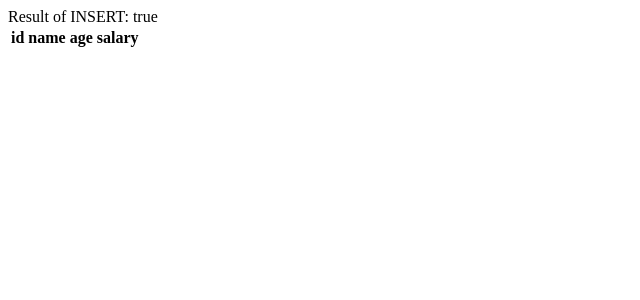
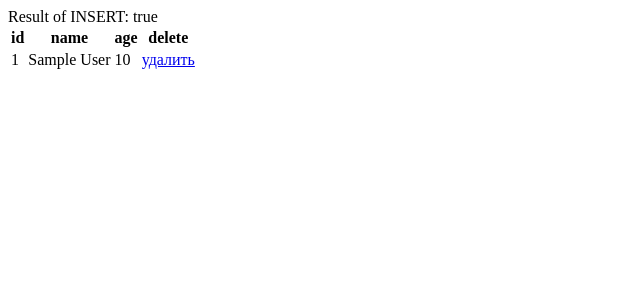
Before and after one commit to OlG3/test, a PHP site: page /index.php in a window 1280 px wide. Shown: the top 300 px of the page, without its empty margins (0-640 px from the left). Run offline with PHP 8.4, Linux system fonts and the light colour scheme; tables that the repository leaves empty or names only in its code hold one stand-in row (values such as "Sample post"); data that the repository does not hold is empty.

Commit message:
Delete user query

```diff
--- a/code.php
+++ b/code.php
@@ -57,7 +57,57 @@ if(mysqli_connect_errno()) {
 //$query = "INSERT INTO user SET name='Джон', age=20";
 //$query = "INSERT INTO user (name, age) VALUES ('Катя', 20), ('Юля', 25), ('Женя', 30)";
 
-$query = "SELECT * FROM user WHERE id>0 ORDER BY age";
+
+$query = "SELECT * FROM user";
+$result = mysqli_query($con, $query) or die(mysqli_error($con));
+for ($data = []; $row = mysqli_fetch_assoc($result); $data[] = $row);
+
+
+// Удаление по id (до получения!):
+if (isset($_GET['del'])) {
+  $del = $_GET['del'];
+  $query = "DELETE FROM user WHERE id=$del";
+  mysqli_query($con, $query) or die(mysqli_error($con));
+}
+
+
+$result = '';
+
+foreach ($data as $elem) {
+  $result .= '<tr>';
+
+  $result .= '<td>' . $elem['id'] . '</td>';
+  $result .= '<td>' . $elem['name'] . '</td>';
+  $result .= '<td>' . $elem['age'] . '</td>';
+  $result .= '<td><a href="?del=' . $elem['id'] . '">удалить</a></td>';
+
+
+  $result .= '</tr>';
+}
+
+
+
+
+
+
+
+
+
+
+
+
+
+
+
+
+
+
+
+
+
+
+
+
 
 
 
--- a/index.php
+++ b/index.php
@@ -4,26 +4,26 @@
     <?php
     include 'code.php';
     require_once 'database.php';
-?>
+    ?>
 </head>
 <body>
-<table>
-    <tr>
-        <th>id</th>
-        <th>name</th>
-        <th>age</th>
-        <th>salary</th>
-    </tr>
 
-    <?php
-        echo $table;
-    ?>
-
-</table>
    <!-- <form action="code.php" method="post" name="number_form">
         <input type="text" name="numb" id="id_numb">
         <input type="submit" name="submit_diget">
     </form>-->
+   <table>
+       <tr>
+           <th>id</th>
+           <th>name</th>
+           <th>age</th>
+           <th>delete</th>
+       </tr>
+     <?php
+        echo $result;
+     ?>
+   </table>
+
 
 </body>
 </html>
```
